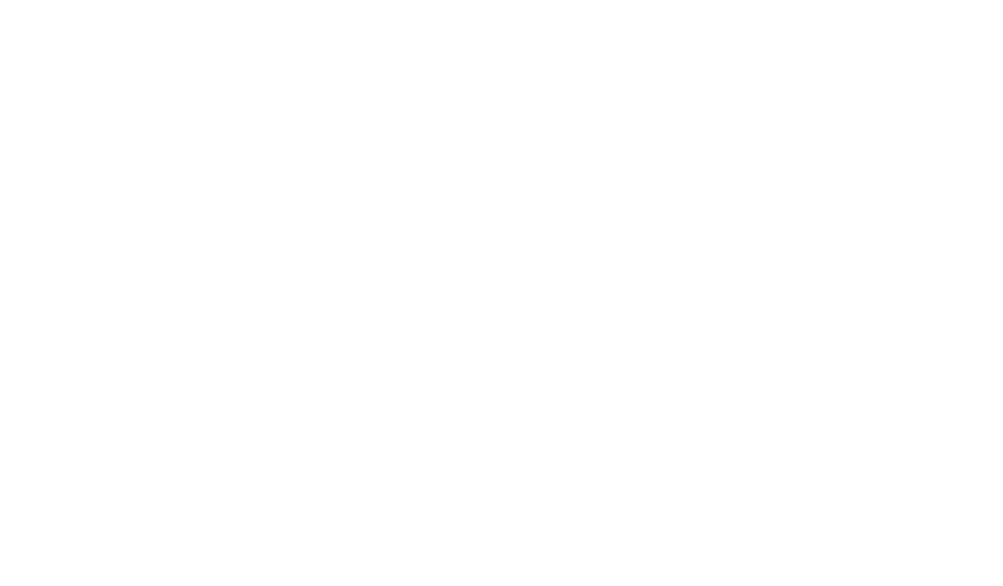
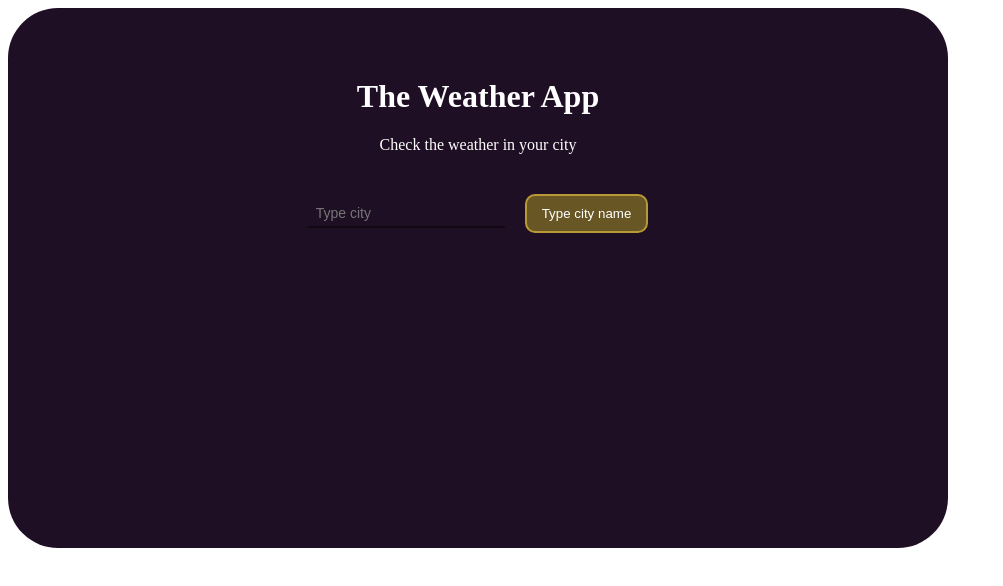
Before and after one commit to nikitaShakhbazyan/VueJS, a Vue app in the folder vue-project/: page / in a window 1280 px wide. Shown: the top 586 px of the page, without its empty margins (0-1003 px from the left). Built offline with nearby package versions, Linux system fonts and the light colour scheme.

Commit message:
Cleared-1

```diff
--- a/vue-project/src/App.vue
+++ b/vue-project/src/App.vue
@@ -1,6 +1,3 @@
-<template>
-
-</template>
 <script>
   import axios from 'axios'
 
@@ -32,7 +29,75 @@
   }
 </script>
 
+<template>
+  <div class="wrapper">
+    <h1>The Weather App</h1>
+    <p>Check the weather {{ city == "" ? "in your city" : cityName}} </p>
+    <input type="text" v-model="city" placeholder="Type city">
+    <button v-if="city != ''" @click="getWeather()">Get Information</button>
+    <button disabled v-else>Type city name</button>
+    <p class="err">{{ err }}</p>
+    <div class="apiDiv">
+    <p v-if="info != null">Temperature is : {{ info.main.temp }} degrees</p>
+    <p v-if="info != null"> Feels like : {{ info.main.feels_like }} degrees</p>
+  </div>
+  </div>
+</template>
+
 <style scoped>
+.err {
+  color: red;
+}
 
+.wrapper {
+  width: 900px;
+  height: 500px;
+  border-radius: 50px;
+  background-color: #1f0f24;
+  color: white;
+  padding: 20px;
+  text-align: center;
+}
 
+.wrapper h1 {
+  margin-top: 50px;
+}
+
+.wrapper p {
+  margin-top: 20px;
+}
+
+.wrapper input {
+  margin-top: 30px;
+  background-color: transparent;
+  border: 0px;
+  border-bottom: 2px solid #110813;
+  color: #fcfcfc;
+  font-size: 14px;
+  padding:5px 8px;
+  outline: none;
+}
+.wrapper input:focus {
+  border-bottom-color: #6e2d7d;
+}
+
+.wrapper button {
+  background: #e3bc4b;
+  color: #fff;
+  border-radius: 10px;
+  border: 2px solid #b99935;
+  padding: 10px 15px;
+  margin-left: 20px;
+  cursor: pointer;
+  transition: 500ms ease;
+}
+
+.wrapper button:hover {
+  transform: scale(1.1) translateY(-5px)
+}
+
+.wrapper button:disabled {
+  background: #685725;
+  cursor: not-allowed;
+}
 </style>
```
